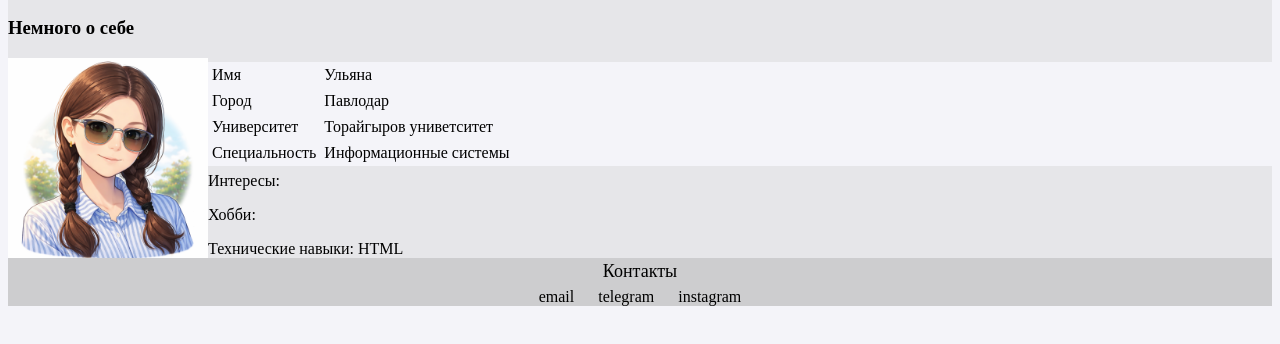
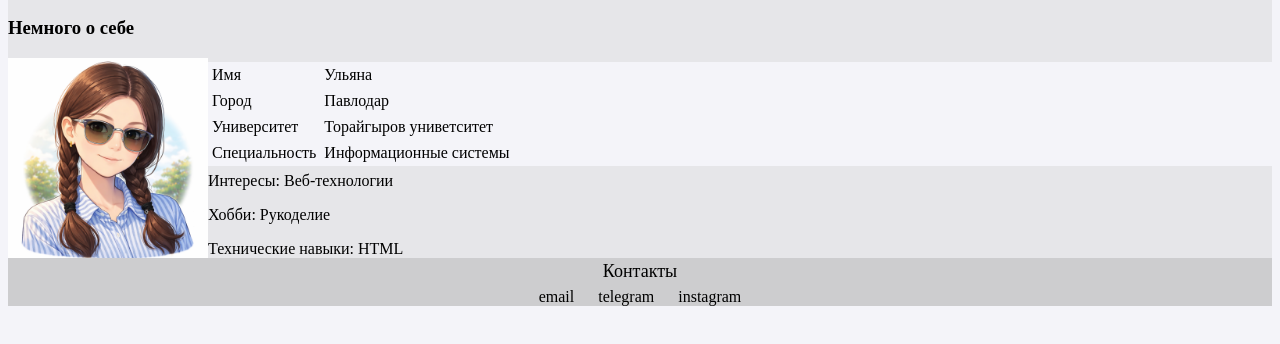
Before and after one commit to Ulayana000/portholio, a plain HTML site: page index.html in a window 1280 px wide. Shown: the part 110-454 px from the top of the page. Drawn offline with Linux system fonts and the light colour scheme.

Commit message:
Update index.html

```diff
--- a/index.html
+++ b/index.html
@@ -41,8 +41,8 @@
                 </table>
             </div>
             <div class="exp">
-                <p>Интересы: </p>
-                <p>Хобби: </p>
+                <p>Интересы: Веб-технологии </p>
+                <p>Хобби: Рукоделие</p>
                 <p>Технические навыки: HTML</p>
             </div>
         </section>
```
